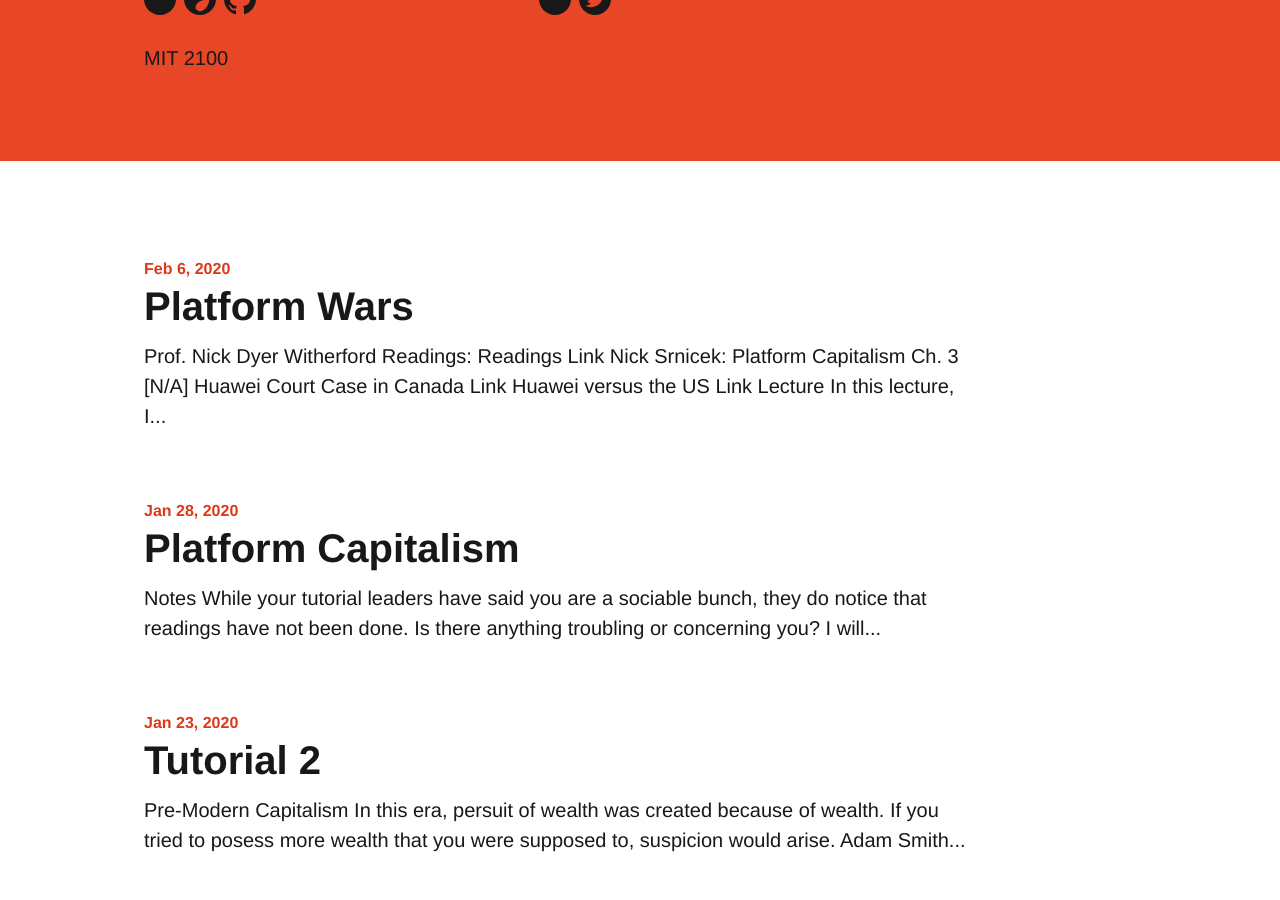
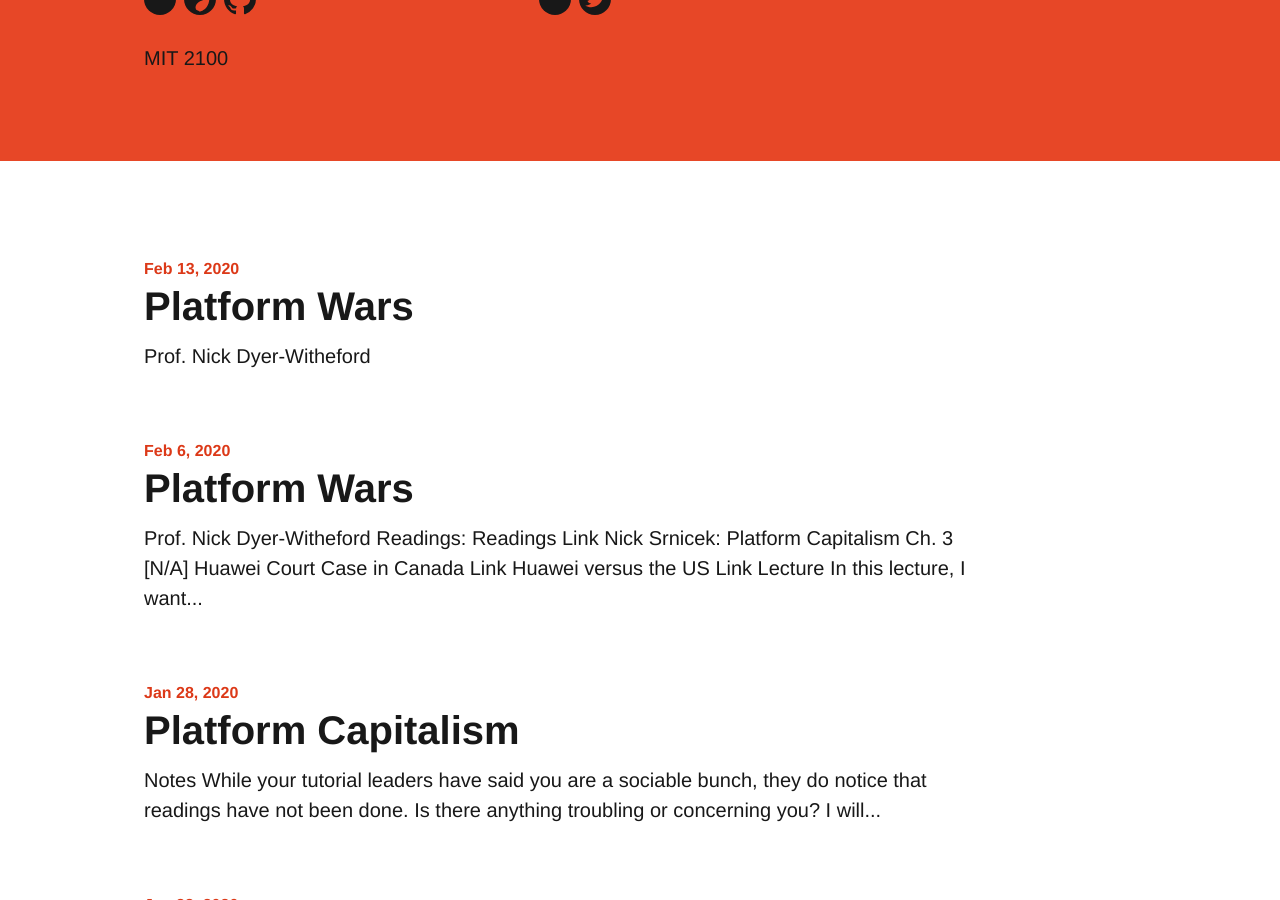
Before and after one commit to brettpetch/MIT-2100, a Jekyll site: the page built from index.html, in a window 1280 px wide and 900 px high, scrolled down 809 px. Built offline with Jekyll 4.4.1, drawn with Linux system fonts in a browser that asks for light colours; comment, search, counter and statistics services are not loaded.

```diff
--- a/_posts/2020-02-06-Platform-Wars.md
+++ b/_posts/2020-02-06-Platform-Wars.md
@@ -9,7 +9,7 @@ categories:
     - week-5
 ---
 
-#### Prof. Nick Dyer Witherford
+#### Prof. Nick Dyer-Witheford
 # Readings:
 
 | Readings | Link |
--- /dev/null
+++ b/_posts/2020-02-13-Platform-Scandals.md
@@ -0,0 +1,13 @@
+---
+title: Platform Wars
+author: Brett Petch
+date: 2020-02-13 14:30:00
+category: lecture
+layout: category-post
+categories:
+    - lecture
+    - week-6
+---
+
+
+#### Prof. Nick Dyer-Witheford
```
Also changed, not shown: _category/week6.md (added, +6 -0 lines).
